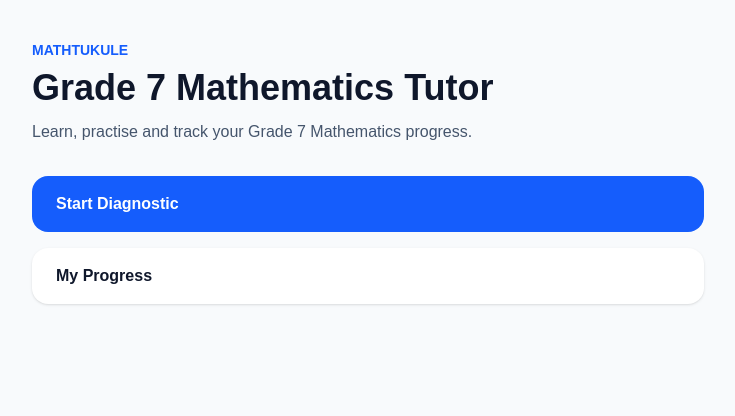
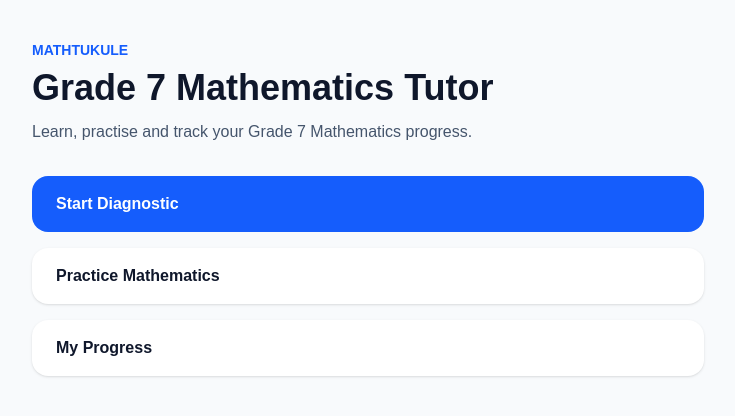
Before and after one commit to nkosana200918052-boop/MathTukule, a Next.js app in the folder math-tukule/: page / in a window 1280 px wide. Shown: the top 416 px of the page, without its empty margins (272-1007 px from the left). Built offline with nearby package versions, Linux system fonts and the light colour scheme.

Commit message:
Connect practice section to home page

```diff
--- a/math-tukule/app/page.tsx
+++ b/math-tukule/app/page.tsx
@@ -23,6 +23,12 @@
           >
             Start Diagnostic
           </Link>
+          <Link
+  href="/practice"
+  className="block rounded-2xl bg-white px-6 py-4 font-semibold text-slate-900 shadow-sm"
+>
+  Practice Mathematics
+</Link>
 
           <Link
             href="/progress"
--- a/math-tukule/app/practice/page.tsx
+++ b/math-tukule/app/practice/page.tsx
@@ -16,6 +16,7 @@
           Choose a Grade 7 Mathematics topic to practise.
         </p>
         <Link
+
   href="/practice/whole-numbers"
   className="mt-6 block rounded-2xl bg-white p-5 shadow-sm"
 >
```
